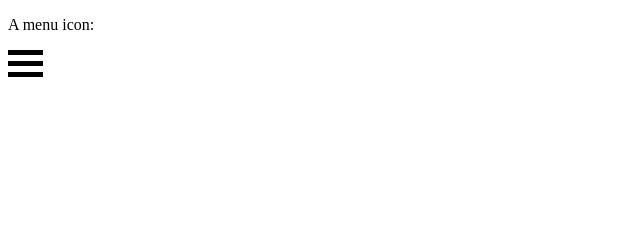
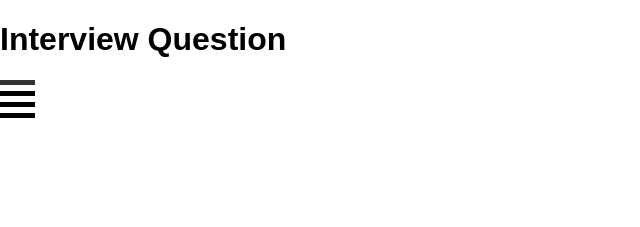
Before and after one commit to vikashchaudhary16/InterviewQAndA, a plain HTML site: page index.html in a window 1280 px wide. Shown: the whole page, without its empty margins (0-640 px from the left). Drawn offline with Linux system fonts and the light colour scheme.

Commit message:
Update index.html

```diff
--- a/index.html
+++ b/index.html
@@ -3,6 +3,36 @@
 <head>
 <meta name="viewport" content="width=device-width, initial-scale=1">
 <style>
+    body {
+      margin: 0;
+      font-family: Arial, Helvetica, sans-serif;
+      /*background-image: url('background3.jpg'); */
+    }
+
+    .topnav {
+      overflow: hidden;
+      background-color: #333;
+    }
+
+    .topnav a {
+      float: left;
+      color: #f2f2f2;
+      text-align: center;
+      padding: 14px 16px;
+      text-decoration: none;
+      font-size: 17px;
+    }
+
+    .topnav a:hover {
+      background-color: #ddd;
+      color: black;
+    }
+
+    .topnav a.active {
+      background-color: #4CAF50;
+      color: white;
+    }
+
 div {
   width: 35px;
   height: 5px;
@@ -12,9 +42,12 @@ div {
 </style>
 </head>
 <body>
-
-<p>A menu icon:</p>
-
+  <h1>Interview Question</h1>
+  <div class="topnav">
+        <a href="index.html">Home</a>
+        <a href="contact.html">Contact</a>
+        <a class="active" href="about.html">About</a>
+      </div>
 <div></div>
 <div></div>
 <div></div>
```
